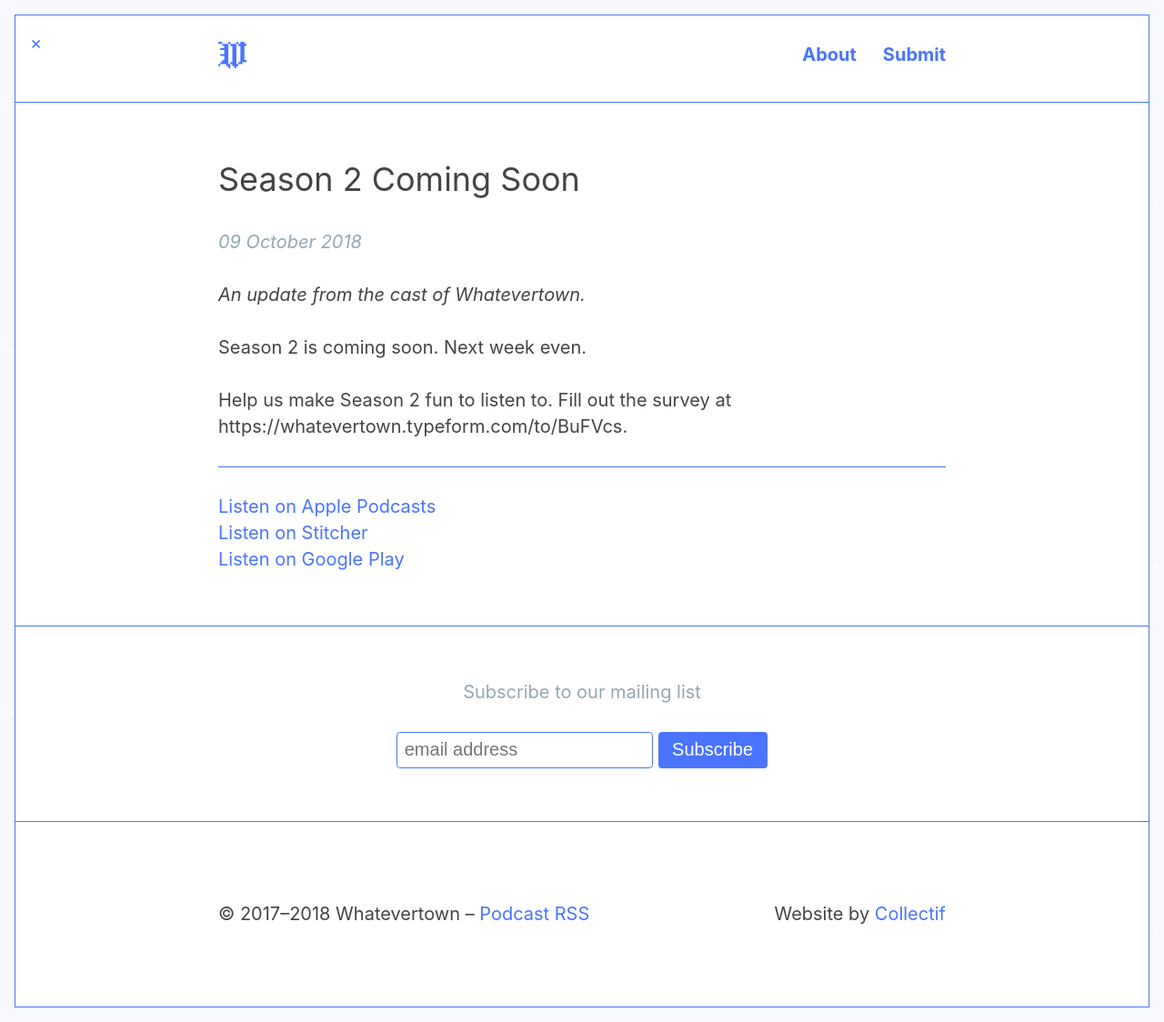
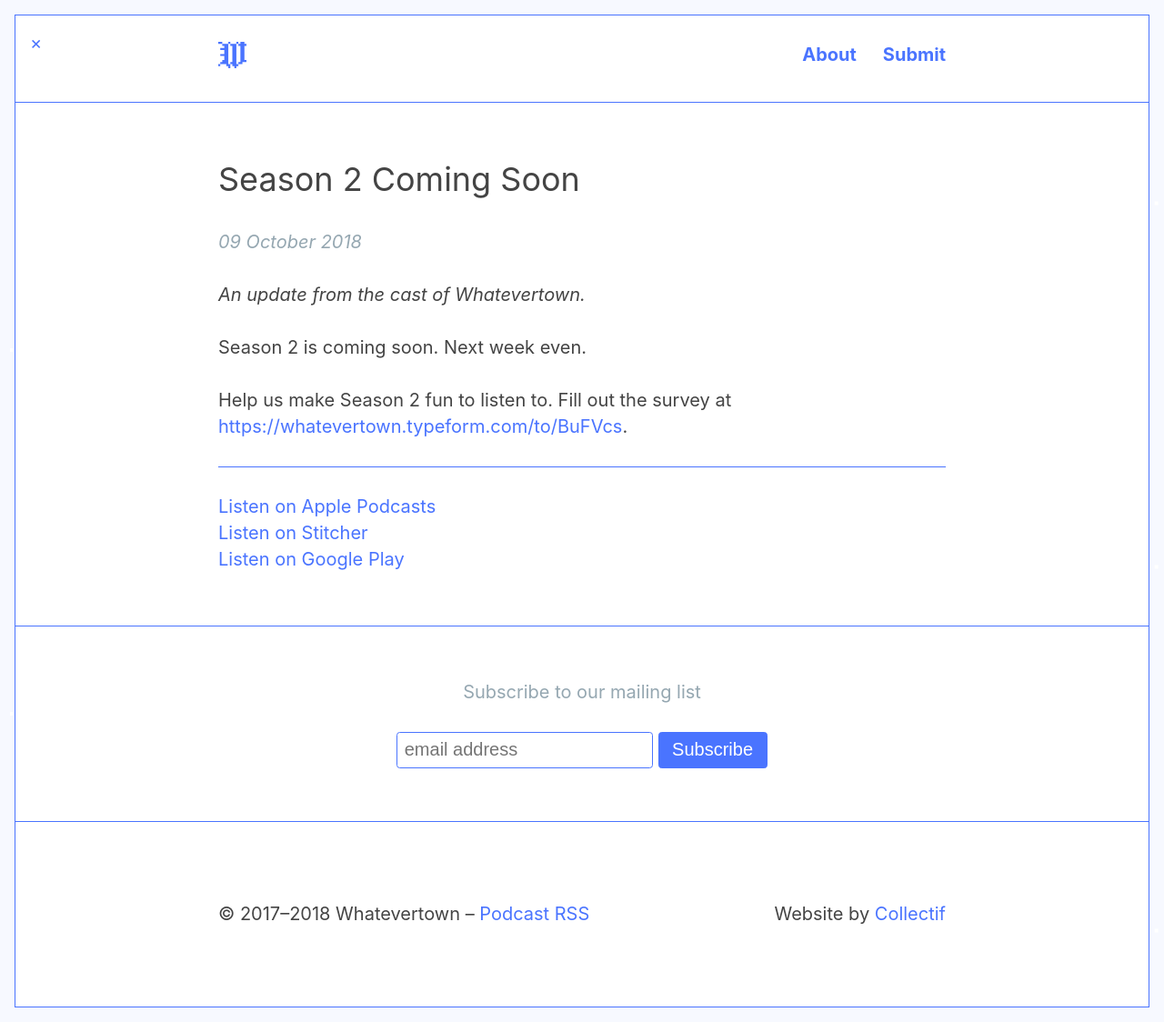
Before and after one commit to jondueck/whatevertown, a Jekyll site: the page built from _posts/2018-10-09-24.md, in a window 1280 px wide. Shown: the whole page at 91% size. Built offline with Jekyll 4.4.1, drawn with Linux system fonts in a browser that asks for light colours; some web fonts are replaced; our own code applies the rules of GitHub Pages for plain Markdown files; comment, search, counter and statistics services are not loaded; some of the changed lines change nothing that is shown.

Commit message:
Updated 24

```diff
--- a/_posts/2018-10-09-24.md
+++ b/_posts/2018-10-09-24.md
@@ -21,4 +21,4 @@
 
 Season 2 is coming soon. Next week even.
 
-Help us make Season 2 fun to listen to. Fill out the survey at https://whatevertown.typeform.com/to/BuFVcs.
+Help us make Season 2 fun to listen to. Fill out the survey at [https://whatevertown.typeform.com/to/BuFVcs](https://whatevertown.typeform.com/to/BuFVcs).
```
